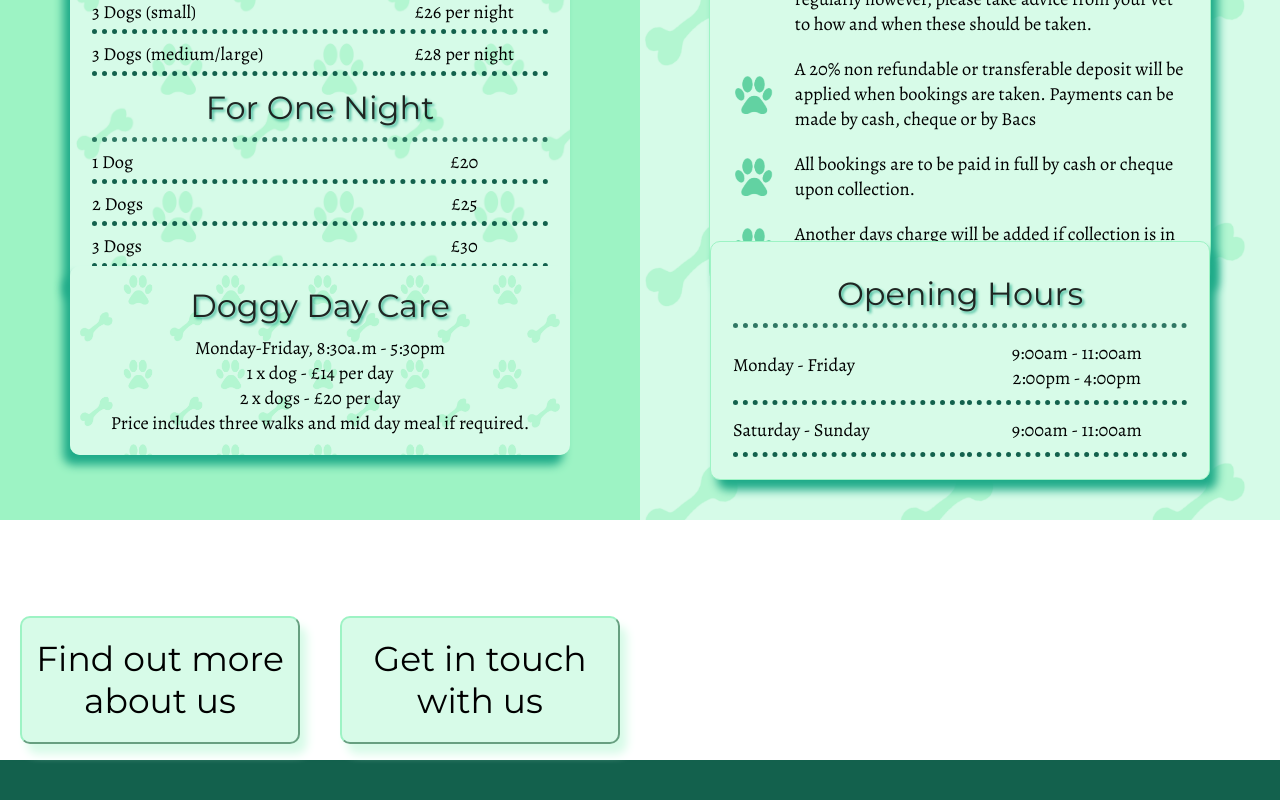
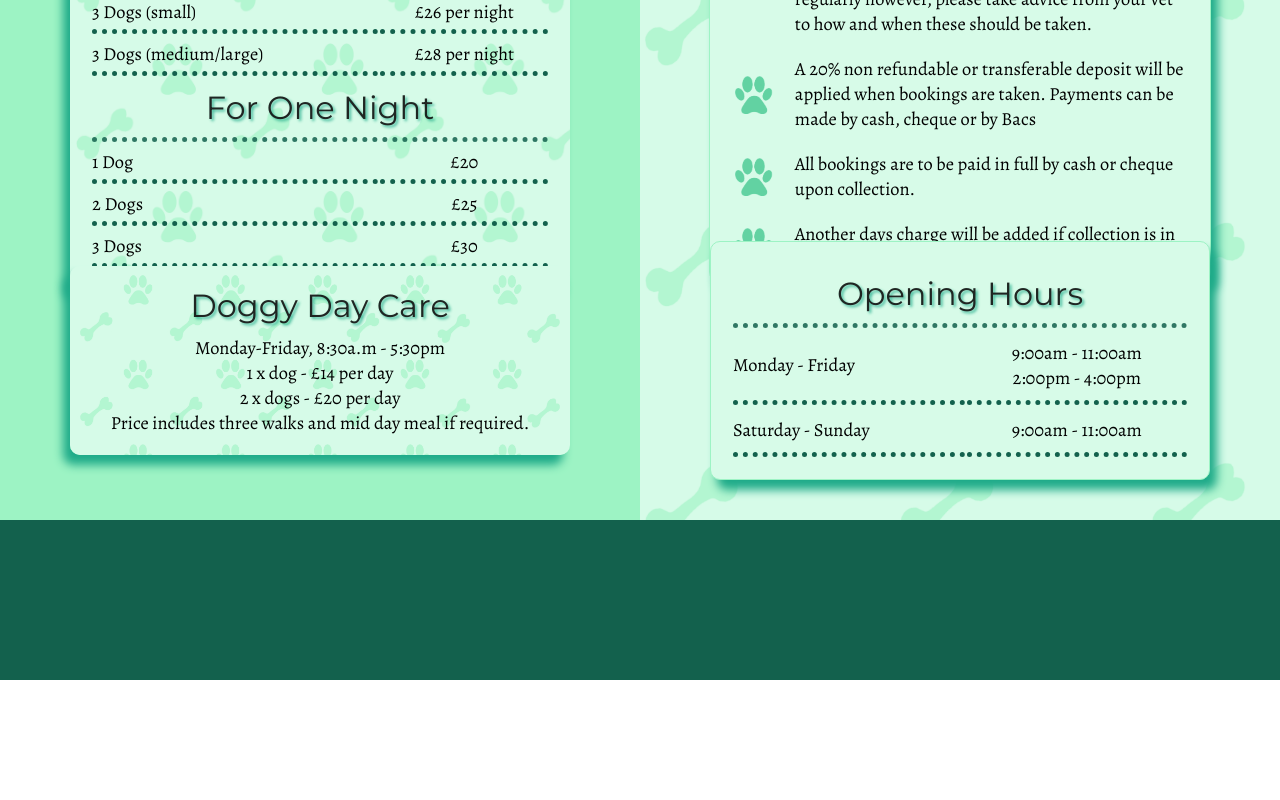
Before and after one commit to Velocima/green-lawns, a React (Create React App) app: page /services in a window 1280 px wide. Shown: the part 1080-1880 px from the top of the page. After the commit the page ends 1760 px from the top, so only its background shows below. Built offline with nearby package versions, Linux system fonts and the light colour scheme.

Commit message:
links section removed from about and services pages

```diff
--- a/src/components/About.jsx
+++ b/src/components/About.jsx
@@ -4,7 +4,6 @@ import ownerImage from '../images/good-boys-and-owner.jpg';
 import dog1 from '../images/dog-placeholder-1.jpg';
 import dog2 from '../images/dog-placeholder-2.jpg';
 import dog3 from '../images/dog-placeholder-3.jpg';
-import { Link } from 'react-router-dom';
 
 export default function About() {
 	return (
@@ -65,14 +64,6 @@ export default function About() {
 					<img src={dog2} alt='' />
 				</div>
 			</section>
-			<section className='links'>
-				<Link to='/services'>
-					<p>Find out more about us</p>
-				</Link>
-				<Link to='/contact'>
-					<p>Get in touch with us</p>
-				</Link>
-			</section>
 		</main>
 	);
 }
--- a/src/components/Services.jsx
+++ b/src/components/Services.jsx
@@ -139,14 +139,6 @@ export default function Services() {
 					</tr>
 				</table>
 			</section>
-			<section className='links'>
-				<Link to='/about'>
-					<p>Find out more about us</p>
-				</Link>
-				<Link to='/contact'>
-					<p>Get in touch with us</p>
-				</Link>
-			</section>
 		</main>
 	);
 }
--- a/src/css/about.css
+++ b/src/css/about.css
@@ -100,22 +100,3 @@
       box-shadow: -7px 10px 10px #1fab89;
       left: 7px;
       bottom: 10px; }
-  .about-container .links {
-    height: 40vh;
-    display: grid;
-    grid-template-columns: 1fr 1fr; }
-    .about-container .links a {
-      text-decoration: none;
-      text-align: center;
-      justify-self: center;
-      align-self: center;
-      background-color: #d7fbe8;
-      border: 2px outset #9df3c4;
-      box-shadow: 7px 10px 10px #d7fbe8;
-      padding: 20px 10px;
-      border-radius: 10px; }
-      .about-container .links a p {
-        width: 20vw;
-        font-family: "Montserrat", sans-serif;
-        font-size: 2.7vw;
-        color: black; }
--- a/src/css/services.css
+++ b/src/css/services.css
@@ -3,7 +3,7 @@
 .services {
   display: grid;
   grid-template-columns: 1fr 1fr;
-  grid-template-rows: 90vh 100vh 30vh;
+  grid-template-rows: 90vh 100vh;
   margin-top: 10vh; }
   .services h1,
   .services h2,
@@ -170,23 +170,3 @@
         padding: 10px 0; }
       .services .important-information table tr td:nth-child(2) {
         text-align: center; }
-  .services .links {
-    width: 100%;
-    height: 40vh;
-    display: grid;
-    grid-template-columns: 1fr 1fr; }
-    .services .links a {
-      text-decoration: none;
-      text-align: center;
-      justify-self: center;
-      align-self: center;
-      background-color: #d7fbe8;
-      border: 2px outset #9df3c4;
-      box-shadow: 7px 10px 10px #d7fbe8;
-      padding: 20px 10px;
-      border-radius: 10px; }
-      .services .links a p {
-        width: 20vw;
-        font-family: "Montserrat", sans-serif;
-        font-size: 2.7vw;
-        color: black; }
--- a/src/scss/services.scss
+++ b/src/scss/services.scss
@@ -3,7 +3,7 @@
 .services {
 	display: grid;
 	grid-template-columns: 1fr 1fr;
-	grid-template-rows: 90vh 100vh 30vh;
+	grid-template-rows: 90vh 100vh;
 	margin-top: 10vh;
 	h1,
 	h2,
@@ -205,27 +205,4 @@
 			}
 		}
 	}
-	.links {
-		width: 100%;
-		height: 40vh;
-		display: grid;
-		grid-template-columns: 1fr 1fr;
-		a {
-			text-decoration: none;
-			text-align: center;
-			justify-self: center;
-			align-self: center;
-			background-color: $green1;
-			border: 2px outset $green2;
-			box-shadow: 7px 10px 10px $green1;
-			padding: 20px 10px;
-			border-radius: 10px;
-			p {
-				width: 20vw;
-				font-family: $title-font;
-				font-size: 2.7vw;
-				color: black;
-			}
-		}
-	}
 }
```
Also changed, not shown: src/scss/about.scss (+0 -22 lines).
